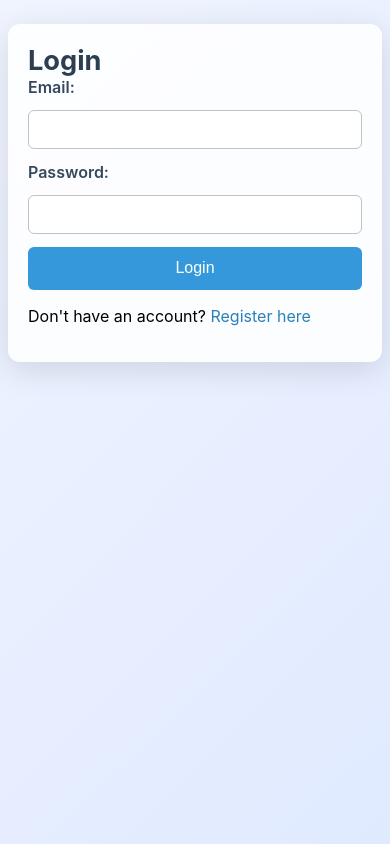
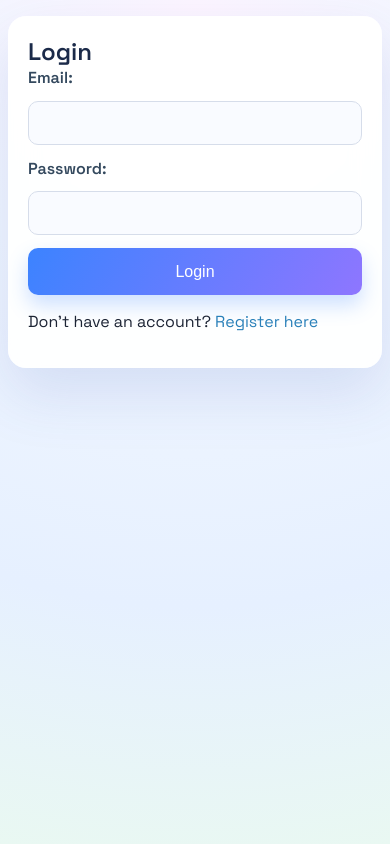
Before and after one commit to ryankyrillos/student-notes-storage, a Flask app: page / in a window 390 px wide. Run offline with Flask 3, Linux system fonts and the light colour scheme.

Commit message:
style: modernize mobile ui

```diff
--- a/static/style.css
+++ b/static/style.css
@@ -1,36 +1,41 @@
+@import url('https://fonts.googleapis.com/css2?family=Space+Grotesk:wght@400;500;600&display=swap');
+
 * {
     box-sizing: border-box;
 }
 
 body {
-    font-family: 'Inter', sans-serif;
-    background: linear-gradient(135deg, #f0f4ff, #e0eaff);
+    font-family: 'Space Grotesk', 'Segoe UI', sans-serif;
+    background: radial-gradient(circle at top, #fdf5ff 0%, #f0f6ff 35%, #e6f0ff 70%, #e9f8f2 100%);
     margin: 0;
-    padding: 1rem;
+    padding: clamp(0.5rem, 3vw, 1.5rem);
     display: flex;
     justify-content: center;
     align-items: flex-start;
     min-height: 100vh;
+    color: #1c2434;
 }
 
 .container {
-    background: rgba(255, 255, 255, 0.85);
-    backdrop-filter: blur(10px);
-    border-radius: 12px;
-    padding: clamp(1.5rem, 3vw, 2.5rem);
-    margin: clamp(1.5rem, 4vw, 3rem) auto 2rem;
-    box-shadow: 0 8px 32px rgba(0,0,0,0.12);
-    width: min(960px, 100%);
+    background: rgba(255, 255, 255, 0.92);
+    backdrop-filter: blur(14px);
+    border-radius: 18px;
+    padding: clamp(1.5rem, 4vw, 3rem);
+    margin: clamp(1rem, 3vw, 2.5rem) auto 2rem;
+    box-shadow: 0 25px 60px rgba(61, 87, 180, 0.15);
+    width: min(640px, 100%);
 }
 
 h1 {
-    color: #2c3e50;
+    color: #1b2a49;
     margin: 0;
+    font-size: clamp(1.7rem, 5vw, 2.3rem);
 }
 
 .tagline {
     margin: 0.3rem 0 0;
-    color: #56657a;
+    color: #5f6f91;
+    font-size: 0.95rem;
 }
 
 .header {
@@ -38,6 +43,7 @@ h1 {
     justify-content: space-between;
     align-items: center;
     margin-bottom: 1.5rem;
+    gap: 1rem;
 }
 
 .logout-link {
@@ -56,11 +62,16 @@ label {
     color: #34495e;
 }
 
-input[type="email"], input[type="password"], input[type="file"], input[type="text"], textarea {
-    padding: 0.6rem;
-    border: 1px solid #bdc3c7;
-    border-radius: 6px;
+input[type="email"],
+input[type="password"],
+input[type="file"],
+input[type="text"],
+textarea {
+    padding: 0.75rem;
+    border: 1px solid #d6ddea;
+    border-radius: 10px;
     font-size: 1rem;
+    background: #f9fbff;
 }
 
 textarea {
@@ -69,27 +80,31 @@ textarea {
 }
 
 button {
-    background: #3498db;
+    background: linear-gradient(120deg, #3c83ff, #8e76ff);
     color: white;
     border: none;
-    border-radius: 6px;
-    padding: 0.8rem;
+    border-radius: 10px;
+    padding: 0.9rem 1rem;
     font-size: 1rem;
     cursor: pointer;
-    transition: background 0.3s ease;
+    transition: transform 0.2s ease, box-shadow 0.2s ease;
+    width: 100%;
+    box-shadow: 0 10px 20px rgba(60, 131, 255, 0.25);
 }
 
 button:hover {
-    background: #2980b9;
+    transform: translateY(-1px);
+    box-shadow: 0 12px 24px rgba(60, 131, 255, 0.3);
 }
 
 .secondary {
-    background: #ecf0f1;
-    color: #2c3e50;
+    background: rgba(224, 232, 255, 0.8);
+    color: #1b2a49;
+    box-shadow: none;
 }
 
 .secondary:hover {
-    background: #d0d7de;
+    background: rgba(209, 219, 255, 0.95);
 }
 
 button[disabled] {
@@ -122,16 +137,16 @@ button[disabled] {
 
 .dashboard-grid {
     display: grid;
-    grid-template-columns: repeat(auto-fit, minmax(280px, 1fr));
-    gap: 1.5rem;
+    grid-template-columns: repeat(auto-fit, minmax(240px, 1fr));
+    gap: 1.2rem;
     margin-bottom: 1.5rem;
 }
 
 .card {
-    background: #fff;
-    border-radius: 10px;
+    background: linear-gradient(145deg, #ffffff, #f2f6ff);
+    border-radius: 16px;
     padding: 1.5rem;
-    box-shadow: 0 10px 25px rgba(15,32,56,0.08);
+    box-shadow: 0 10px 30px rgba(24, 57, 102, 0.08);
 }
 
 .file-list,
@@ -171,6 +186,7 @@ button[disabled] {
 .inline-form {
     margin: 0;
     display: inline-flex;
+    width: 100%;
 }
 
 a {
@@ -191,6 +207,7 @@ a:hover {
         flex-direction: column;
         align-items: flex-start;
         gap: 0.75rem;
+        text-align: left;
     }
 
     button,
@@ -214,17 +231,21 @@ a:hover {
     }
 
     .container {
-        margin-top: 1rem;
+        margin-top: 0.5rem;
         padding: 1.25rem;
     }
 }
 
 @media (max-width: 480px) {
     h1 {
-        font-size: 1.7rem;
+        font-size: 1.5rem;
     }
 
     .card {
         padding: 1.2rem;
     }
+
+    .dashboard-grid {
+        gap: 0.9rem;
+    }
 }
```
